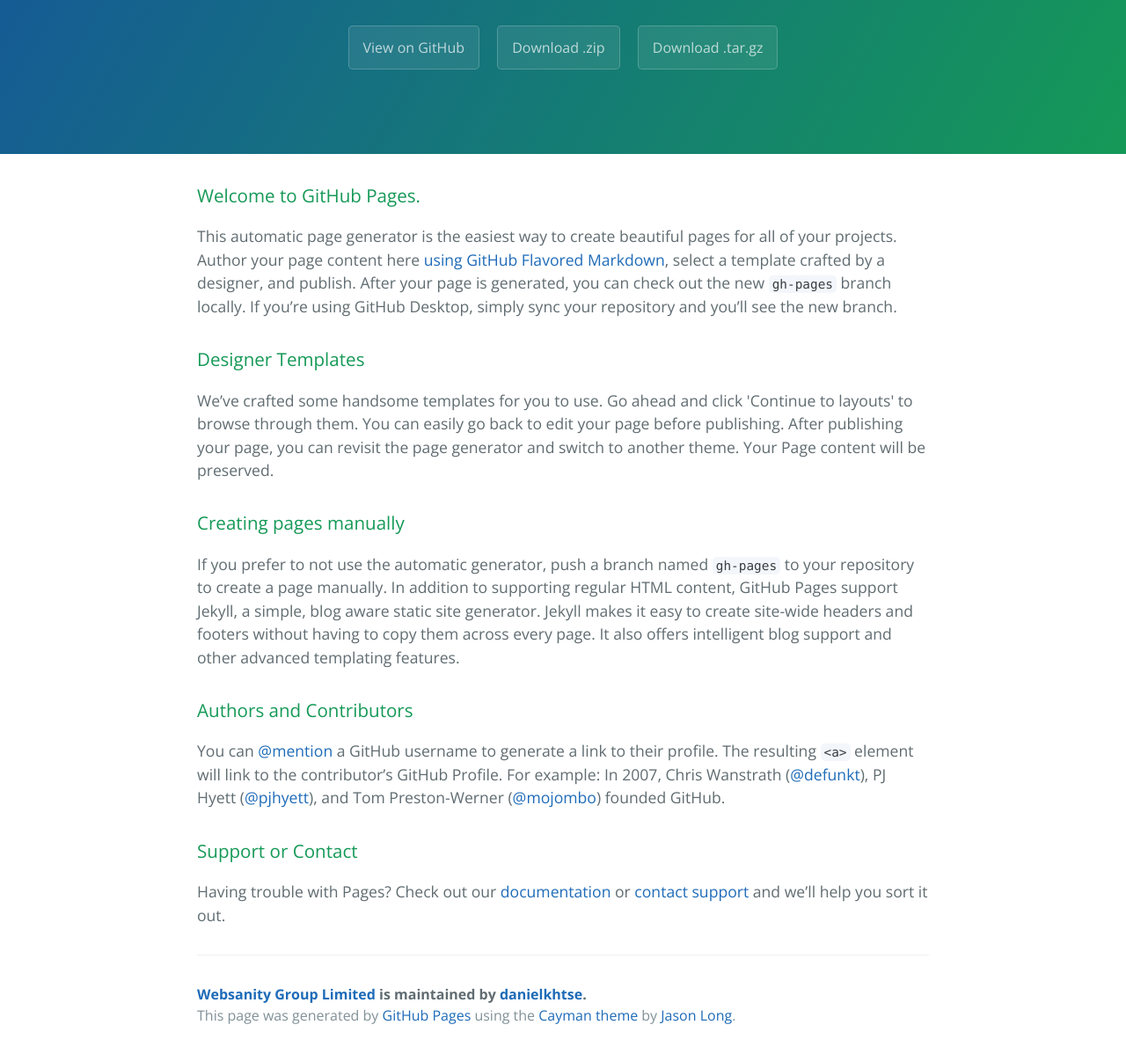
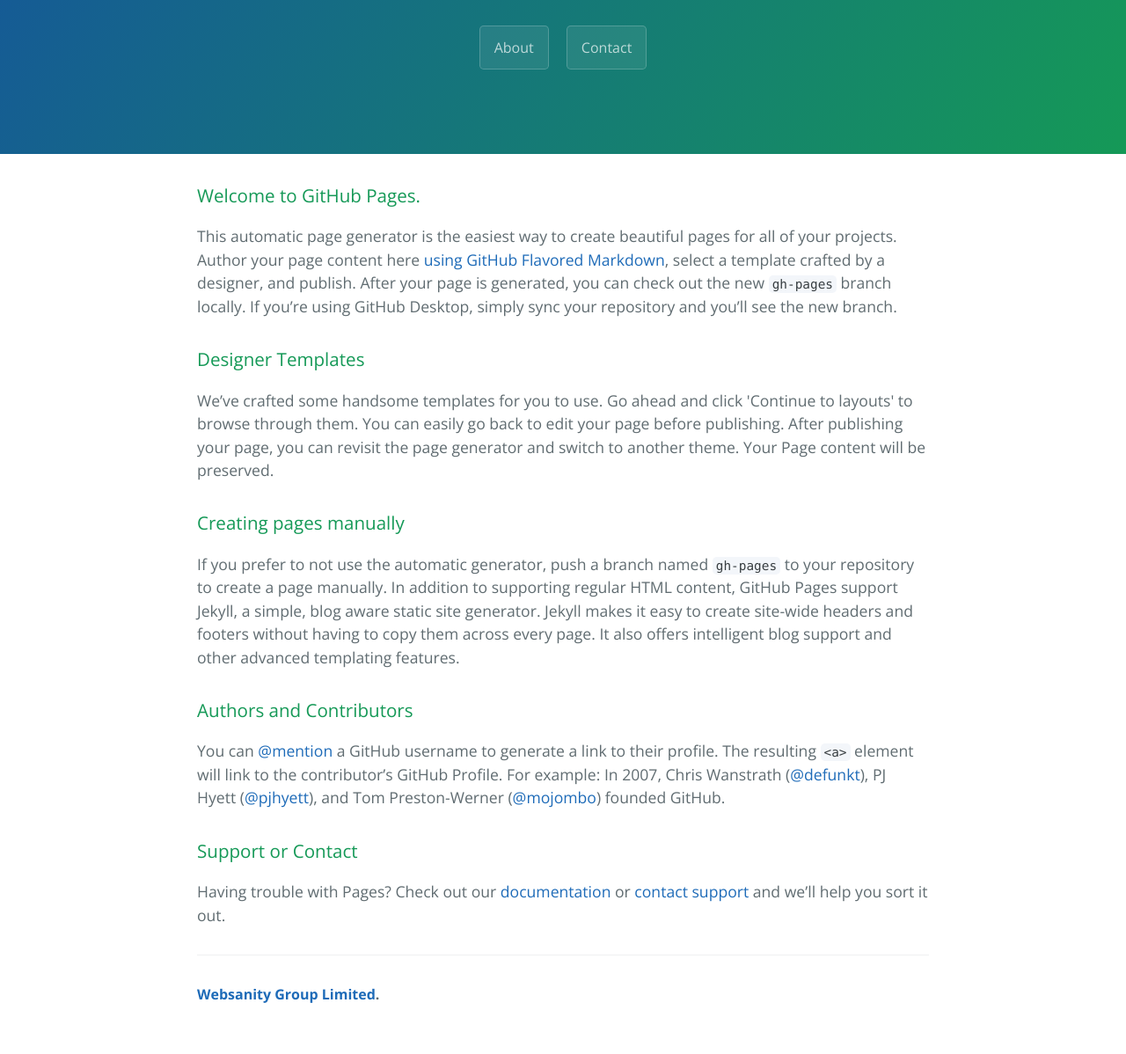
Before and after one commit to danielkhtse/websanity.hk, a plain HTML site: page index.html in a window 1280 px wide. Shown: the part 161-1359 px from the top of the page at 88% size. After the commit the page ends 1335 px from the top, so only its background shows below. Drawn offline with nearby package versions, Linux system fonts and the light colour scheme.

Commit message:
Update index.html

```diff
--- a/index.html
+++ b/index.html
@@ -13,9 +13,8 @@
     <section class="page-header">
       <h1 class="project-name">Websanity Group Limited</h1>
       <h2 class="project-tagline"></h2>
-      <a href="https://github.com/danielkhtse/websanity.hk" class="btn">View on GitHub</a>
-      <a href="https://github.com/danielkhtse/websanity.hk/zipball/master" class="btn">Download .zip</a>
-      <a href="https://github.com/danielkhtse/websanity.hk/tarball/master" class="btn">Download .tar.gz</a>
+      <a href="https://github.com/danielkhtse/websanity.hk" class="btn">About</a>
+      <a href="https://github.com/danielkhtse/websanity.hk/contact-us" class="btn">Contact</a>
     </section>
 
     <section class="main-content">
@@ -45,9 +44,8 @@
 <p>Having trouble with Pages? Check out our <a href="https://help.github.com/pages">documentation</a> or <a href="https://github.com/contact">contact support</a> and we’ll help you sort it out.</p>
 
       <footer class="site-footer">
-        <span class="site-footer-owner"><a href="https://github.com/danielkhtse/websanity.hk">Websanity Group Limited</a> is maintained by <a href="https://github.com/danielkhtse">danielkhtse</a>.</span>
+        <span class="site-footer-owner"><a href="https://github.com/danielkhtse/websanity.hk">Websanity Group Limited</a>.</span>
 
-        <span class="site-footer-credits">This page was generated by <a href="https://pages.github.com">GitHub Pages</a> using the <a href="https://github.com/jasonlong/cayman-theme">Cayman theme</a> by <a href="https://twitter.com/jasonlong">Jason Long</a>.</span>
       </footer>
 
     </section>
```
